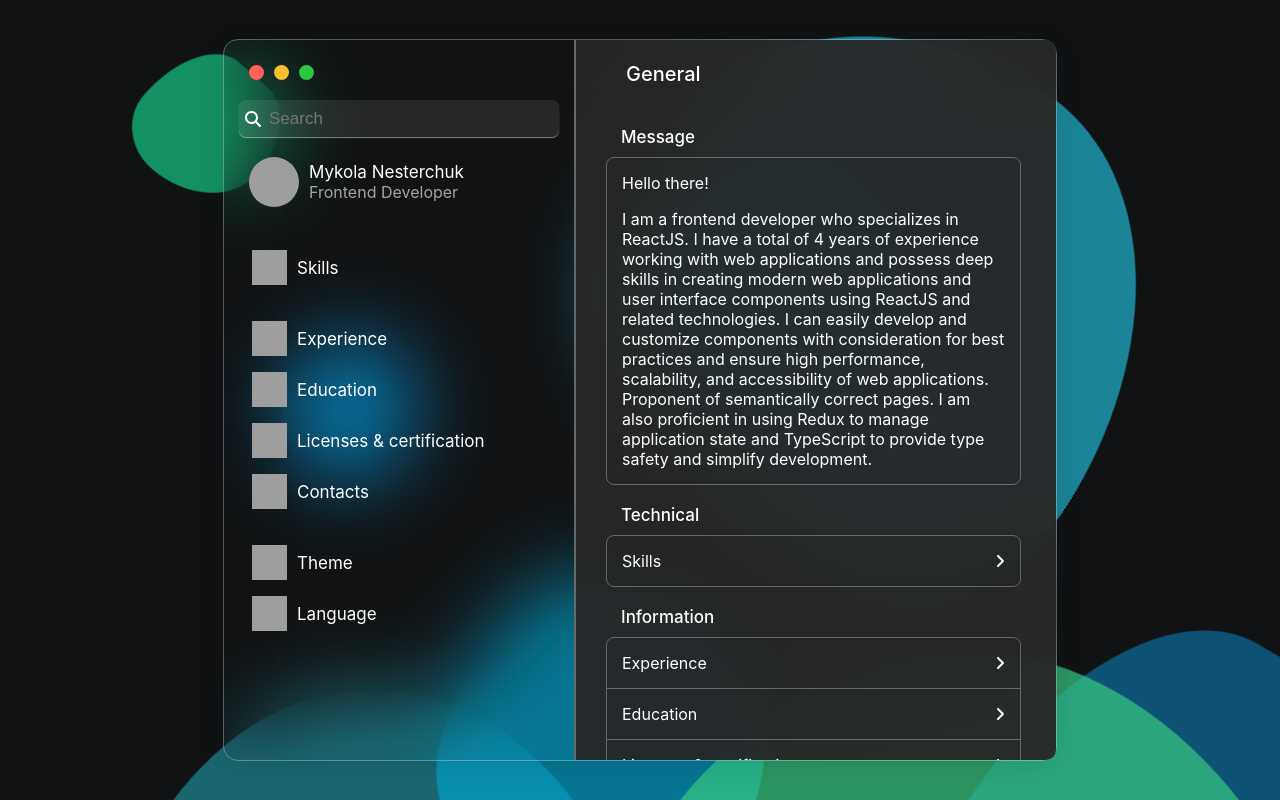
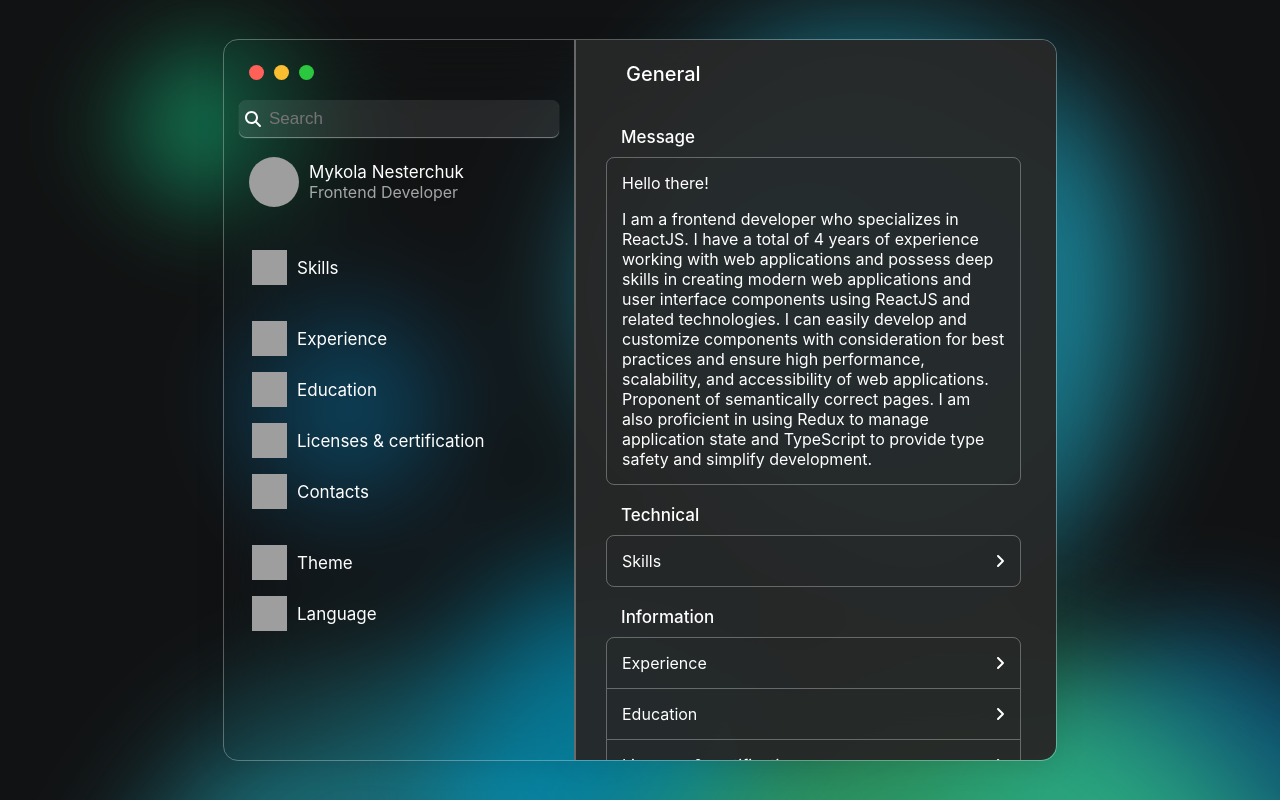
Before and after one commit to ncctcr/portfolio, a React (Create React App) app: page / in a window 1280 px wide. Built offline with nearby package versions, Linux system fonts and the light colour scheme; grey boxes are pictures that could not be loaded; a web font is replaced by a local one.

Commit message:
Added MUI library, added blob blur changer, other small fixes

```diff
--- a/package.json
+++ b/package.json
@@ -4,11 +4,14 @@
   "homepage": "https://ncctcr.github.io/portfolio/",
   "private": true,
   "dependencies": {
+    "@emotion/react": "^11.11.4",
+    "@emotion/styled": "^11.11.0",
     "@fortawesome/fontawesome": "^1.1.8",
     "@fortawesome/fontawesome-free-solid": "^5.0.13",
     "@fortawesome/fontawesome-svg-core": "^6.4.0",
     "@fortawesome/free-solid-svg-icons": "^6.4.0",
     "@fortawesome/react-fontawesome": "^0.2.0",
+    "@mui/material": "^5.15.13",
     "@testing-library/jest-dom": "^5.17.0",
     "@testing-library/react": "^13.4.0",
     "@testing-library/user-event": "^13.5.0",
--- a/src/App.tsx
+++ b/src/App.tsx
@@ -6,11 +6,12 @@ import { useSelector } from 'react-redux';
 
 const App = () => {
   const theme = useSelector((state: any) => state.settings.theme);
-  const blobColor = useSelector((state: any) => state.settings.blobColor);
+  const blobColor = useSelector((state: any) => state.settings.blob.color);
+  const blur = useSelector((state: any) => state.settings.blob.blur);
 
   return (
     <div className="App" data-theme={theme}>
-      <Background count={8} blobColor={blobColor}/>
+      <Background count={8} blobColor={blobColor} blur={blur}/>
       <Modal />
     </div>
   );
--- a/src/components/background/Background.module.css
+++ b/src/components/background/Background.module.css
@@ -14,6 +14,7 @@
     position: absolute;
     left: 75%;
     top: 40%;
+    /*transition: all 0.3s;*/
 }
 
 @keyframes transform
--- a/src/components/background/Background.tsx
+++ b/src/components/background/Background.tsx
@@ -5,11 +5,13 @@ import {generateSimilarColor, getRandomNumber} from "../../utils";
 type PropsType = {
   count?: number;
   blobColor?: string;
+  blur?: number
 }
 
 const Background: FC<PropsType> = ({
   count = 8,
   blobColor = '#0085FF',
+  blur = 20
 }) => {
 
   const getRandomAttribute = () => {
@@ -25,7 +27,8 @@ const Background: FC<PropsType> = ({
       top: `${getRandomNumber(0, 90)}%`,
       animation: `${styles.transform} ${transformTime}s ease-in-out infinite both alternate,
                   ${styles.movementTwo} ${movementTwoTime}s ease-in-out infinite both`,
-      background: `${generateSimilarColor(blobColor)}`
+      background: `${generateSimilarColor(blobColor)}`,
+      filter: `blur(${blur}px)`
     }
   }
 
--- a/src/components/modal/components/content/Content.module.css
+++ b/src/components/modal/components/content/Content.module.css
@@ -1,7 +1,7 @@
 .wrapper {
     background: var(--content-background);
     color: var(--text-color);
-    border-radius: 0 10px 10px 0;
+    border-radius: 0 15px 15px 0;
     height: 100%;
     width: 100%;
     transition: background 0.5s ease, color 0.2s linear;
--- a/src/components/modal/components/content/components/body/components/theme/Theme.tsx
+++ b/src/components/modal/components/content/components/body/components/theme/Theme.tsx
@@ -1,22 +1,33 @@
 import styles from './Theme.module.css'
-import {changeBlobColor, changeThemeAction} from "../../../../../../../../redux/actions/settingsActions";
+import {
+  changeBlobBlur,
+  changeBlobColor,
+  changeThemeAction
+} from "../../../../../../../../redux/actions/settingsActions";
 import {useDispatch, useSelector} from 'react-redux';
 import Switch from "../../../../../../../shared/switch/Switch";
 import ColorPicker from "../../../../../../../shared/color-picker/ColorPicker";
 import {useTranslation} from "react-i18next";
+import {Slider} from "@mui/material";
 const Theme = () => {
   const { t } = useTranslation()
   const dispatch = useDispatch();
   const theme = useSelector((state: any) => state.settings.theme);
-  const color = useSelector((state: any) => state.settings.blobColor);
+  const color = useSelector((state: any) => state.settings.blob.color);
+  const blur = useSelector((state: any) => state.settings.blob.blur);
 
   const toggleTheme = () => {
     dispatch(changeThemeAction(theme === 'light' ? 'dark' : 'light'));
   };
 
-  const setBlobColor = (color: string) => {
+  const handleBlobColor = (color: string) => {
     dispatch(changeBlobColor(color));
   };
+
+  const handleBlobBlur = (value: number) => {
+    dispatch(changeBlobBlur(value));
+  };
+
 
   return (
     <div className={styles.wrapper}>
@@ -27,7 +38,22 @@ const Theme = () => {
         </div>
         <div className={styles.item}>
           <span>{t('blob_color')}</span>
-          <ColorPicker color={color} setColor={setBlobColor}/>
+          <ColorPicker color={color} setColor={handleBlobColor}/>
+        </div>
+        <div className={styles.item}>
+          <span>Blob blur</span>
+          <Slider
+            aria-label="Temperature"
+            defaultValue={blur}
+            valueLabelDisplay="auto"
+            shiftStep={30}
+            step={10}
+            marks
+            min={0}
+            max={100}
+            onChange={(e, value) => handleBlobBlur(value as number)}
+            style={{maxWidth: 400}}
+          />
         </div>
       </div>
     </div>
--- a/src/components/modal/components/sidebar/components/item/Item.tsx
+++ b/src/components/modal/components/sidebar/components/item/Item.tsx
@@ -15,7 +15,7 @@ const Item: FC<PropsType> = ({dataKey, icon}) => {
   const dispatch = useDispatch()
   const [selected, setSelected] = useState(false)
   const historyKeys = useSelector((state: any) => state.data.historyKeys)
-  const blobColor = useSelector((state: any) => state.settings.blobColor)
+  const blobColor = useSelector((state: any) => state.settings.blob.color)
 
   useEffect(() => {
     if (historyKeys.length > 0) {
--- a/src/redux/actions/settingsActions.ts
+++ b/src/redux/actions/settingsActions.ts
@@ -1,5 +1,12 @@
 // src/redux/actions/settingsActions.ts
-import {SET_THEME, SET_LANGUAGE, SET_BLOB_COLOR, SET_PARALLAX_MODE, SET_FULLSCREEN_MODE} from './types';
+import {
+  SET_THEME,
+  SET_LANGUAGE,
+  SET_BLOB_COLOR,
+  SET_PARALLAX_MODE,
+  SET_FULLSCREEN_MODE,
+  SET_BLOB_BLUR
+} from './types';
 
 export const changeThemeAction = (payload: 'dark' | 'light') => {
   return {
@@ -21,6 +28,13 @@ export const changeBlobColor = (payload: string) => {
   };
 };
 
+export const changeBlobBlur = (payload: number) => {
+  return {
+    type: SET_BLOB_BLUR,
+    payload,
+  };
+};
+
 export const setParallaxMode = (payload: boolean) => {
   return {
     type: SET_PARALLAX_MODE,
--- a/src/redux/actions/types.ts
+++ b/src/redux/actions/types.ts
@@ -4,6 +4,7 @@
 export const SET_THEME = 'SET_THEME';
 export const SET_LANGUAGE = 'SET_LANGUAGE';
 export const SET_BLOB_COLOR = 'SET_BLOB_COLOR';
+export const SET_BLOB_BLUR = 'SET_BLOB_BLUR';
 export const SET_PARALLAX_MODE = 'SET_PARALLAX_MODE';
 export const SET_FULLSCREEN_MODE = 'SET_FULLSCREEN_MODE';
 
--- a/src/redux/reducers/settingsReducer.ts
+++ b/src/redux/reducers/settingsReducer.ts
@@ -1,9 +1,19 @@
-import {SET_THEME, SET_LANGUAGE, SET_BLOB_COLOR, SET_PARALLAX_MODE, SET_FULLSCREEN_MODE} from "../actions/types";
+import {
+  SET_THEME,
+  SET_LANGUAGE,
+  SET_BLOB_COLOR,
+  SET_PARALLAX_MODE,
+  SET_FULLSCREEN_MODE,
+  SET_BLOB_BLUR
+} from "../actions/types";
 
 type InitialState = {
   language: string
   theme: string
-  blobColor: string
+  blob: {
+    color: string
+    blur: number
+  }
   parallaxMode: boolean
   fullScreenMode: boolean
 }
@@ -11,7 +21,10 @@ type InitialState = {
 const initialState: InitialState = {
   language: 'en',
   theme: 'dark',
-  blobColor: '#0699B41C',
+  blob: {
+    color: '#0699B41C',
+    blur: 50
+  },
   parallaxMode: false,
   fullScreenMode: false,
 }
@@ -31,8 +44,19 @@ export const settingsReducer = (state = initialState, action: any) => {
     case SET_BLOB_COLOR:
       return {
         ...state,
-        blobColor: action.payload,
+        blob: {
+          ...state.blob,
+          color: action.payload
+        },
       };
+    case SET_BLOB_BLUR:
+      return {
+        ...state,
+        blob: {
+          ...state.blob,
+          blur: action.payload
+        }
+      }
     case SET_PARALLAX_MODE:
       return {
         ...state,
@@ -43,7 +67,6 @@ export const settingsReducer = (state = initialState, action: any) => {
         ...state,
         fullscreenMode: action.payload
       }
-
     default:
       return state;
   }
```
Also changed, not shown: 1 other file (tests, documents, lock files or other folders).
